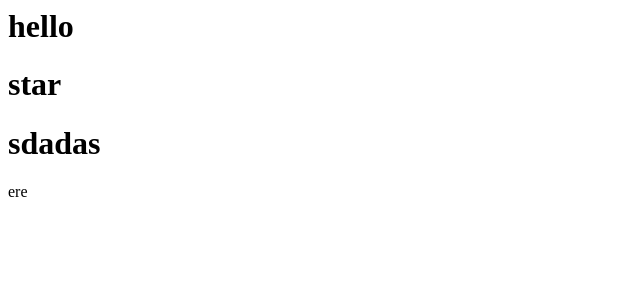
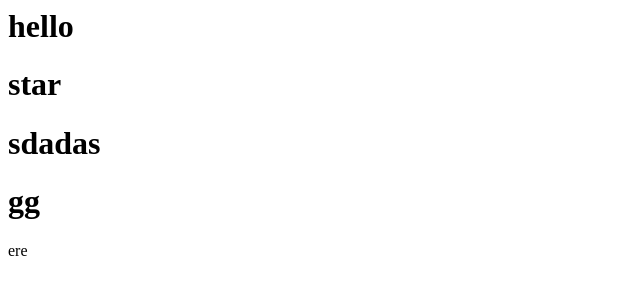
Before and after one commit to matajustin123/MATA-BSIT-2C, a plain HTML site: page INDEX.HTML in a window 1280 px wide. Shown: the whole page, without its empty margins (0-640 px from the left). Drawn offline with Linux system fonts and the light colour scheme.

Commit message:
5 commit

```diff
--- a/INDEX.HTML
+++ b/INDEX.HTML
@@ -6,7 +6,7 @@
 <h1></h1>
 <h1></h1>
 <h1></h1>
-<h1></h1>
+<h1>gg</h1>
 <h1></h1>
 <h1></h1>
 <h1></h1>
```
